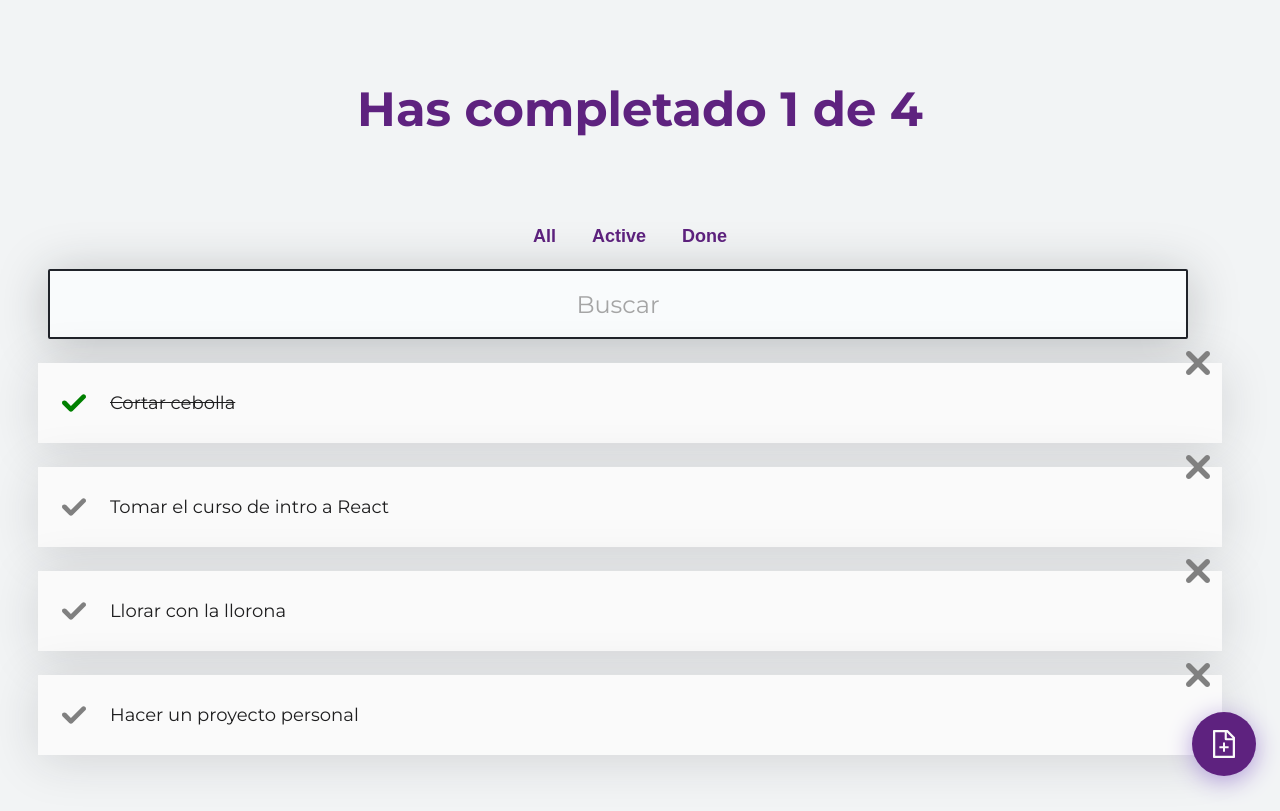
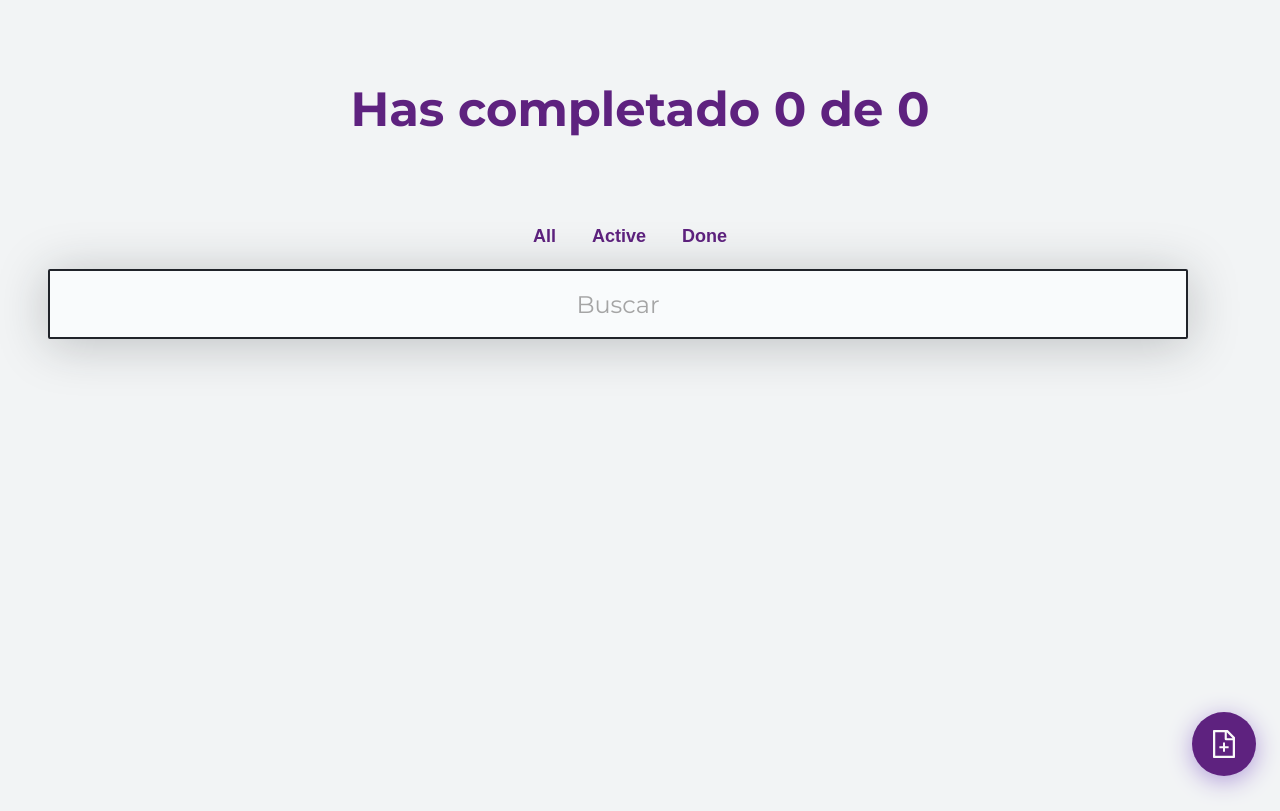
Before and after one commit to DMGochoa/basics-react-appTodos, a React (Create React App) app: page / in a window 1280 px wide. Built offline with nearby package versions, Linux system fonts and the light colour scheme.

Commit message:
Persistencia de datos

```diff
--- a/src/App.js
+++ b/src/App.js
@@ -7,16 +7,32 @@ import { CreateTodoButton } from './components/CreateTodoButton/CreateTodoButton
 import { NavigationBar } from './components/NavigationBar/NavigationBar';
 import React from 'react';
 
-const defaultTodos = [
-  { text: 'Cortar cebolla', completed: true },
-  { text: 'Tomar el curso de intro a React', completed: false },
-  { text: 'Llorar con la llorona', completed: false },
-  { text: 'Hacer un proyecto personal', completed: false },
-]
+// const defaultTodos = [
+//   { text: 'Cortar cebolla', completed: true },
+//   { text: 'Tomar el curso de intro a React', completed: false },
+//   { text: 'Llorar con la llorona', completed: false },
+//   { text: 'Hacer un proyecto personal', completed: false },
+// ]
+
+// localStorage.setItem('TODOS', JSON.stringify(defaultTodos));
+// localStorage.removeItem('TODOS');
 
 function App() {
+  let localStorageTodos = localStorage.getItem('TODOS')
+  let parsedTodos;
+
+
+  if (!localStorageTodos) {
+    localStorage.setItem('TODOS', JSON.stringify([]));
+    parsedTodos = [];
+  } else {
+    parsedTodos = JSON.parse(
+      localStorageTodos
+      );
+  }
+
   const [searchValue, setSearchValue] = React.useState('');
-  const [todos, setTodos] = React.useState(defaultTodos);
+  const [todos, setTodos] = React.useState(parsedTodos);
 
   const completedTodos = todos.filter(todo => !!todo.completed).length;
   const totalTodos = todos.length;
@@ -28,6 +44,14 @@ function App() {
       return todoText.includes(searchText);
     });
 
+    const saveTodos = (newTodos) => {
+      localStorage.setItem(
+        'TODOS',
+        JSON.stringify(newTodos)
+      );
+      setTodos(newTodos)
+    }
+
   const completeTodo = (text) => {
     const newTodos = [...todos];
     const todoIndex = newTodos.findIndex(
@@ -38,7 +62,7 @@ function App() {
     } else {
       newTodos[todoIndex].completed = true;
     }
-    setTodos(newTodos)
+    saveTodos(newTodos)
   };
 
   const deleteTodo = (text) => {
@@ -47,7 +71,7 @@ function App() {
       todo => todo.text === text
       );
     newTodos.splice(todoIndex, 1);
-    setTodos(newTodos)
+    saveTodos(newTodos)
   };
 
 
```
Also changed, not shown: src/platzi.webp (deleted).
